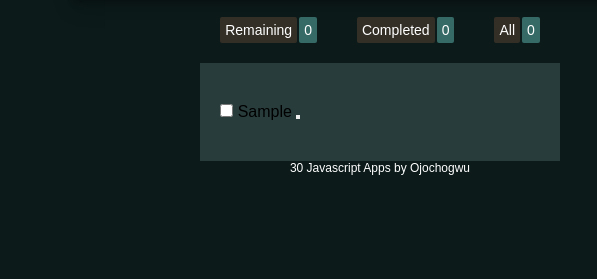
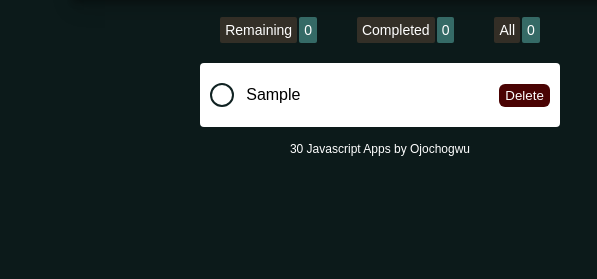
Before and after one commit to Ojochogwu866/30-JavaScript-Projects, a plain HTML site: page TODO-APP/index.html in a window 1280 px wide. Both pictures are taken after typing "Sample" into the empty fields and a click on the button "Add Task". Shown: the part 200-479 px from the top of the page, 516-1113 px from the left. Drawn offline with Linux system fonts and the light colour scheme; a web font is replaced by a local one.

Commit message:
--update-style

```diff
--- a/TODO-APP/App.js
+++ b/TODO-APP/App.js
@@ -56,15 +56,12 @@ todoList.addEventListener("Keydown", (e) => {
 
 todoList.addEventListener("input", (e) => {
   const taskId = e.target.closest("li").id;
-
   updateTask(taskId, e.target);
 });
 
 function createTask(task) {
   const taskEl = document.createElement("li");
-
   taskEl.setAttribute("id", task.id);
-
   if (task.isCompleted) {
     taskEl.classList.add("complete");
   }
@@ -75,10 +72,11 @@ function createTask(task) {
     task.isCompleted ? "checked" : ""
   }>
     <span ${!task.isCompleted ? "contenteditable" : ""}>${task.name}</span>
-    <button title="Remove "${task.name}" task" class="remove-task"></button>
   </div>
+    <button title="Remove the "${
+      task.name
+    }" task" class="remove-task">Delete</button>
   `;
-
   taskEl.innerHTML = taskElMarkup;
   todoList.appendChild(taskEl);
 }
--- a/TODO-APP/index.html
+++ b/TODO-APP/index.html
@@ -45,7 +45,7 @@
               </div>
             </div>
           </div>
-          <div class="todos"></div>
+          <ul class="todos"></ul>
         </div>
         <footer>
           <div class="footer">
--- a/TODO-APP/style.css
+++ b/TODO-APP/style.css
@@ -100,12 +100,56 @@ form button {
   align-items: baseline;
   justify-content: baseline;
 }
-.todos {
+.todos li {
   list-style: none;
   background-color: #bae8e42a;
   display: flex;
   width: 100%;
-  justify-content: flex-start;
+  justify-content: space-between;
   align-items: center;
-  padding: 40px 20px 40px 20px;
+  padding: 20px 10px;
+  border-radius: 6px;
+  background-color: white;
+  border-radius: 4px;
+  margin-bottom: 15px;
 }
+.todos li div {
+  display: flex;
+  align-items: center;
+  gap: 0.75rem;
+}
+.todos li.complete {
+  background-color: palegoldenrod;
+  text-decoration: line-through;
+}
+input[type="checkbox"] {
+  background-color: transparent;
+  margin: 0;
+  width: 1.5rem;
+  height: 1.5rem;
+  border: 2px solid #102222;
+  border-radius: 100%;
+  display: grid;
+  place-content: center;
+  appearance: none;
+  transition: 0.2s ease-in;
+}
+input[type="checkbox"]::before {
+  background-color: rgb(110, 192, 178);
+  transform: scale(0);
+  transition: 0.2s ease-in;
+}
+input[type="checkbox"]:checked {
+  background-color: rgb(110, 192, 178);
+  border-color: rgb(110, 192, 178);
+}
+input[type="checkbox"]:checked::before {
+  transform: scale(1);
+}
+.todos button {
+  border-radius: 6px;
+  border: 0px solid;
+  padding: 4px 6px;
+  background-color: rgb(74, 3, 3);
+  color: white;
+}
```
Also changed, not shown: TODO-APP/Icons/delete.png (added), 1 other file.
